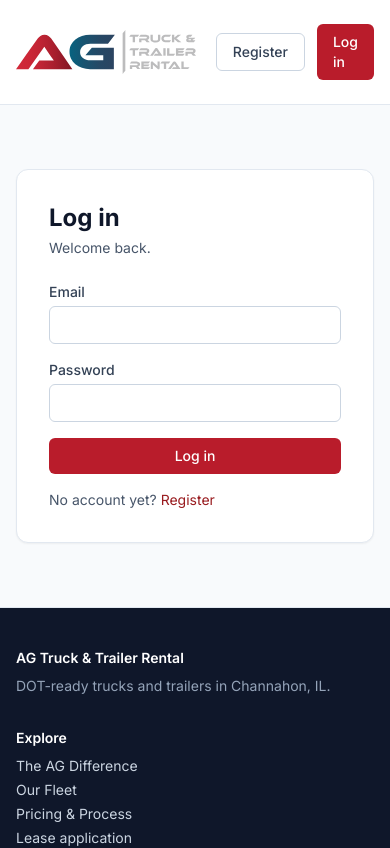
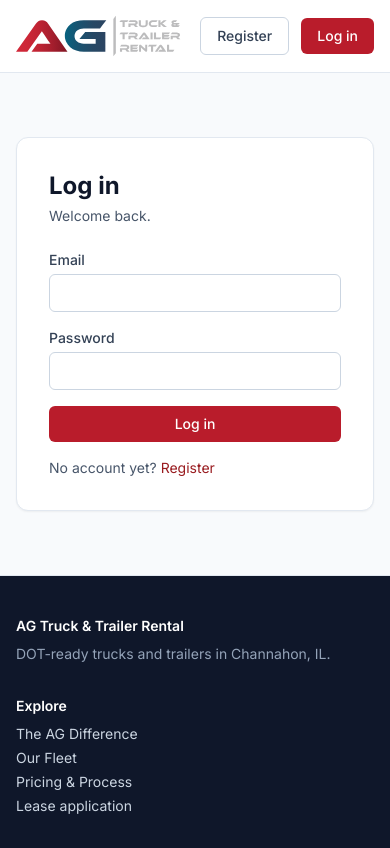
Before and after one commit to shvyrlo/ag_rental, a React (Vite) app in the folder frontend/: page /login in a window 390 px wide. Shown: the top 848 px of the page. Built offline with nearby package versions, Linux system fonts and the light colour scheme; no server answers; a web font is replaced by a local one.

Commit message:
Fix mobile nav: nowrap buttons + smaller logo

```diff
--- a/frontend/src/components/Navbar.jsx
+++ b/frontend/src/components/Navbar.jsx
@@ -24,7 +24,7 @@ export default function Navbar() {
           <img
             src={logoUrl}
             alt="AG Truck &amp; Trailer Rental"
-            className="h-20 sm:h-24 w-auto"
+            className="h-12 sm:h-24 w-auto"
           />
         </Link>
 
--- a/frontend/src/index.css
+++ b/frontend/src/index.css
@@ -56,17 +56,17 @@ body {
            focus:outline-none focus:ring-2 focus:ring-brand-500 focus:border-brand-500;
   }
   .btn-primary {
-    @apply inline-flex items-center justify-center rounded-md px-4 py-2 text-sm font-medium
+    @apply inline-flex items-center justify-center whitespace-nowrap rounded-md px-4 py-2 text-sm font-medium
            transition-colors disabled:opacity-50 disabled:cursor-not-allowed
            bg-brand-600 text-white hover:bg-brand-700;
   }
   .btn-secondary {
-    @apply inline-flex items-center justify-center rounded-md px-4 py-2 text-sm font-medium
+    @apply inline-flex items-center justify-center whitespace-nowrap rounded-md px-4 py-2 text-sm font-medium
            transition-colors disabled:opacity-50 disabled:cursor-not-allowed
            bg-white text-slate-700 border border-slate-300 hover:bg-slate-50;
   }
   .btn-danger {
-    @apply inline-flex items-center justify-center rounded-md px-4 py-2 text-sm font-medium
+    @apply inline-flex items-center justify-center whitespace-nowrap rounded-md px-4 py-2 text-sm font-medium
            transition-colors disabled:opacity-50 disabled:cursor-not-allowed
            bg-red-600 text-white hover:bg-red-700;
   }
```
